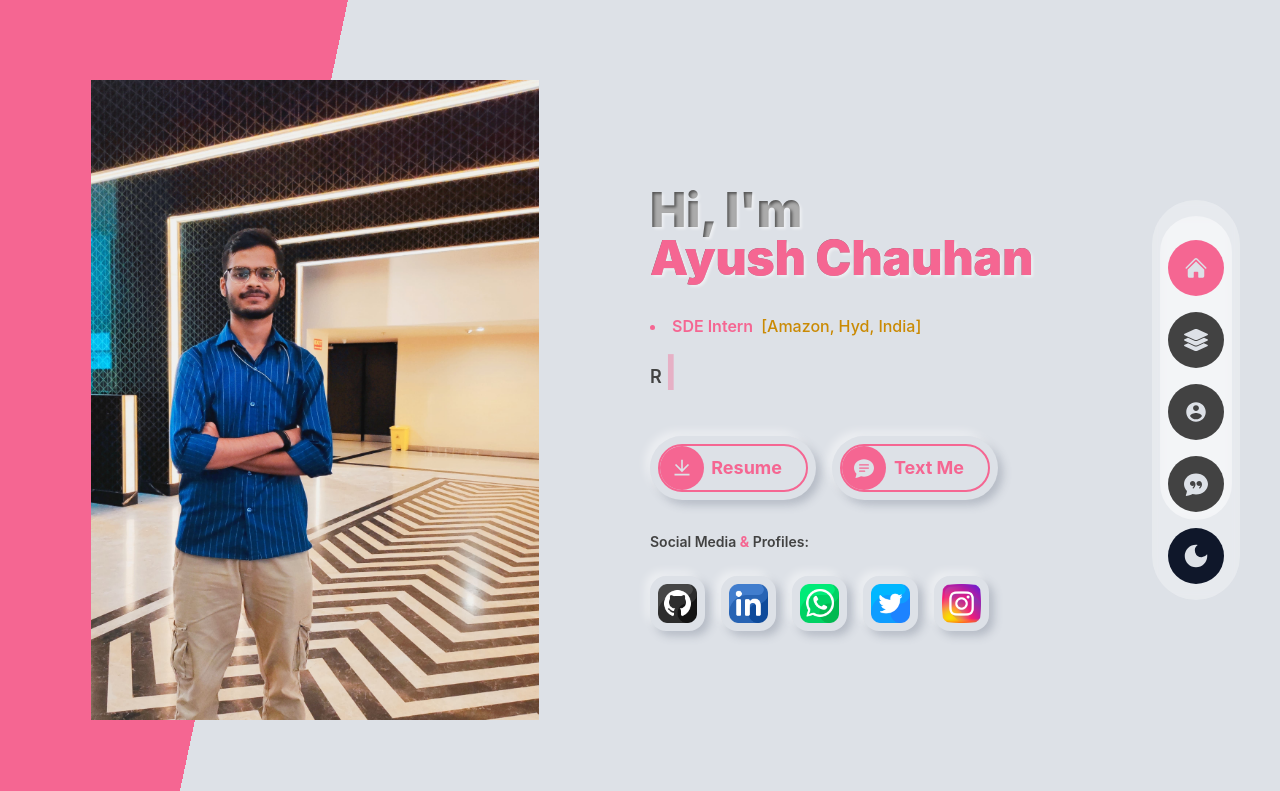
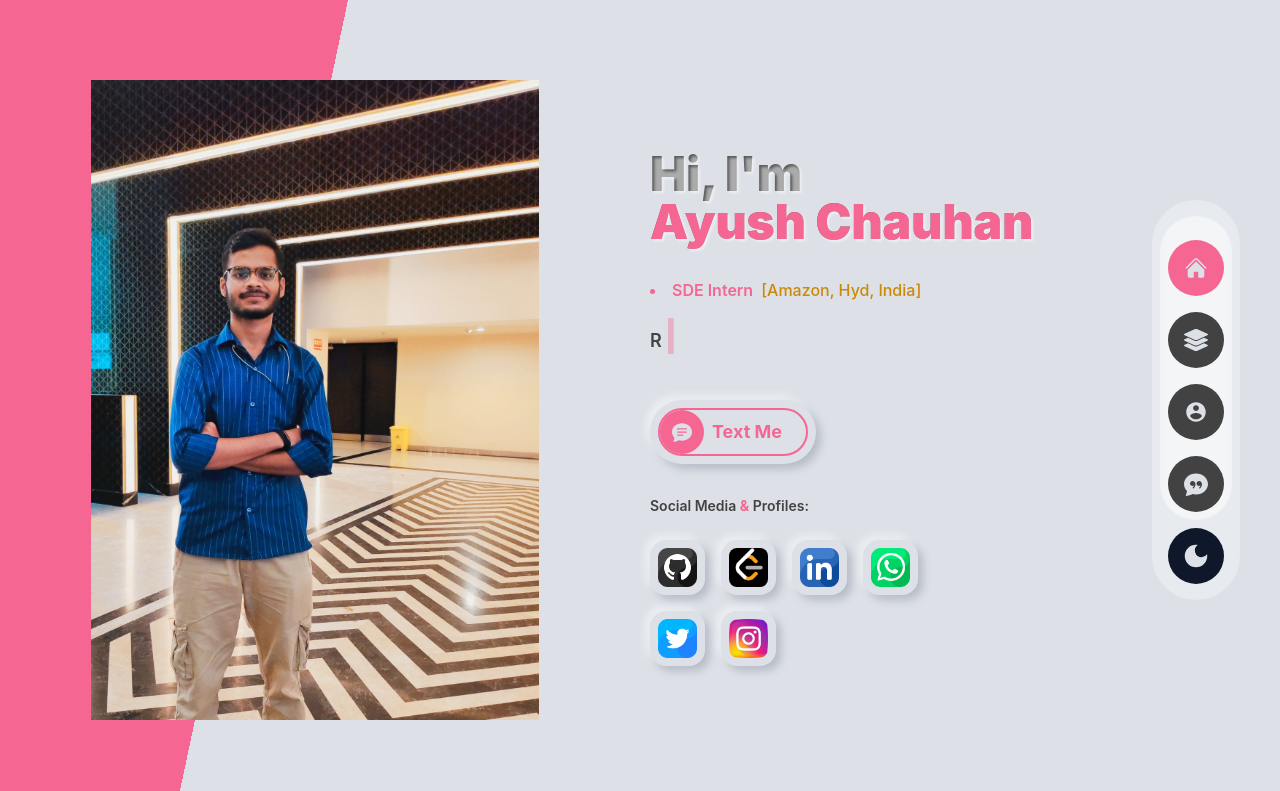
Before and after one commit to Ayushchauhan10/my-portfolio, a React (Create React App) app: page / in a window 1280 px wide. Shown: the top 791 px of the page. Built offline with nearby package versions, Linux system fonts and the light colour scheme.

Commit message:
Added leetcode

```diff
--- a/src/components/ButtonContainer.js
+++ b/src/components/ButtonContainer.js
@@ -7,6 +7,7 @@ import whatsAppIcon from '../assets/whatsapp.png';
 import linkedIcon from '../assets/linkedin.png';
 import twitterIcon from '../assets/twitter.png';
 import gitIcon from '../assets/github.png';
+import leetCodeIcon from '../assets/leetCodeIcon.png';
 
 
 const ButtonContainer = () => {
@@ -18,6 +19,12 @@ const ButtonContainer = () => {
         <div className={`w-[55px] h-[55px] icons rounded-2xl ${theme==='light'?'shadow1 p-2':'shadow2'} `}>
             <a href="https://github.com/Ayushchauhan10" target="_blank" rel="noreferrer">
             <img src={gitIcon} alt="" />
+            </a>
+        </div>
+
+        <div className={`w-[55px] h-[55px] icons rounded-2xl ${theme==='light'?'shadow1 p-2':'shadow2'} `}>
+            <a href="https://leetcode.com/u/chauhan_ayush/" target="_blank" rel="noreferrer">
+            <img src={leetCodeIcon} alt="" className='rounded-lg ' />
             </a>
         </div>
 
@@ -38,6 +45,7 @@ const ButtonContainer = () => {
 
         </a>
         </div>
+        <br/>
 
         <div className={`w-[55px] h-[55px] icons rounded-2xl ${theme==='light'?'shadow1 p-2':'shadow2'} `}>
 
--- a/src/components/Home.js
+++ b/src/components/Home.js
@@ -54,7 +54,7 @@ const Home = () => {
             </div>
 
             <div className='w-full flex  my-4  flex-row items-center justify-start gap-4'>
-            <div className={`${theme==='light'?'box2 p-2 rounded-full ':''}`}>
+                    {/* <div className={`${theme==='light'?'box2 p-2 rounded-full ':''}`}>
 
                         <a href={pdfFile} target="_blank" rel="noopener noreferrer" >
 
@@ -73,7 +73,7 @@ const Home = () => {
                             </div>
 
                         </a>
-            </div>
+                    </div> */}
 
                     <div className={`${theme==='light'?'box2 p-2 rounded-full ':''}`}>
                         <a href='#contact'>
--- a/src/components/Skills.js
+++ b/src/components/Skills.js
@@ -24,7 +24,7 @@ const Skills = () => {
             <p className='p-4 text-lg font-medium'>I'm a 4th year Computer Science Engineering student at NSUT, Delhi, with a passion for coding and web development. <br />Proficient in C/C++ and familiar with Python, I have a solid foundation in Data Structures and Algorithms, Operating Systems, OOP, and DBMS (SQL).<br /> I specialize in full-stack development using ReactJS, HTML5, CSS, JavaScript, Tailwind CSS, ExpressJS, NodeJS, and MongoDB. Explore my projects to see my work in action!</p>
         </div>
 
-        <div className={`${theme === 'light' ? 'box2 p-2 rounded-full ' : ''}`}>
+        {/* <div className={`${theme === 'light' ? 'box2 p-2 rounded-full ' : ''}`}>
             <a href={pdfFile} target="_blank" rel="noopener noreferrer" >
 
             <div className={`font-bold group  w-[150px] rounded-full border-2   flex flex-row justify-end ${theme === 'light' ? 'border-lightTheme hover:bg-lightTheme  text-greyText' : 'border-darkTheme hover:bg-darkTheme text-darkBg'} `}>
@@ -42,7 +42,7 @@ const Skills = () => {
             </div>
 
             </a>
-        </div>
+        </div> */}
 
         <div className={`flex w-[400px] lg:w-auto flex-col lg:flex-row gap-6 items-center my-4 justify-center text-[40px] p-6 lg:px-12 rounded-2xl`}>
 
```
Also changed, not shown: src/assets/leetCodeIcon.png (added). Lines whose indentation alone changed are shown as unchanged.
